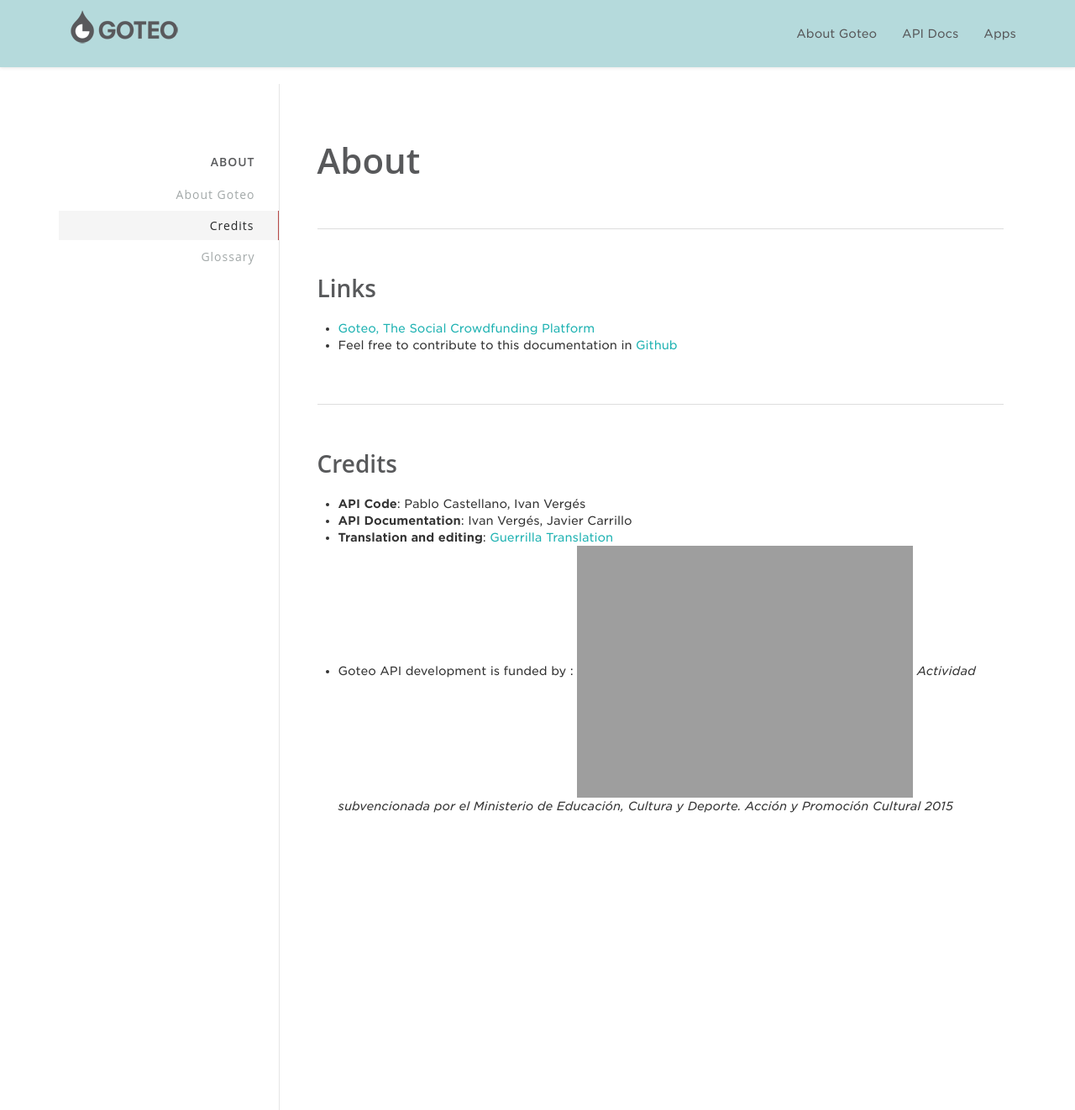
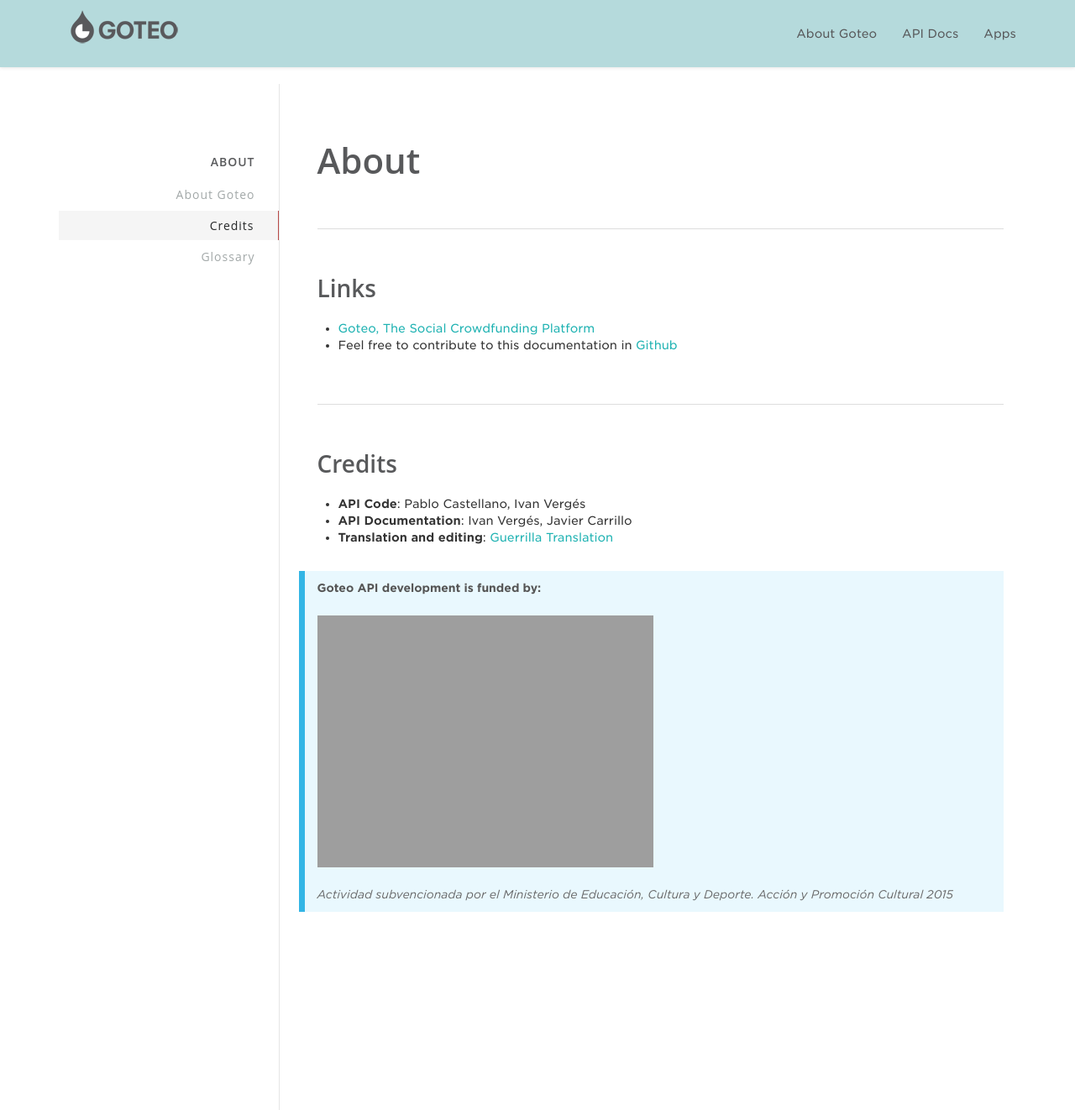
Before and after one commit to GoteoFoundation/goteo-api-doc, a Jekyll site: the page built from docs/about-goteo/credits.md, in a window 1280 px wide. Shown: the whole page at 84% size. Built offline with Jekyll 4.4.1, drawn with Linux system fonts in a browser that asks for light colours; Markdown is read by kramdown in place of the engine named in the settings.

Commit message:
br in funded by

```diff
--- a/docs/about-goteo/credits.md
+++ b/docs/about-goteo/credits.md
@@ -15,4 +15,10 @@
 - **API Code**: Pablo Castellano, Ivan Vergés
 - **API Documentation**: Ivan Vergés, Javier Carrillo
 - **Translation and editing**: [Guerrilla Translation](http://guerrillatranslation.org)
-- Goteo API development is funded by : ![Ministerio de Educación, Cultura y Deporte](https://developers.goteo.org/assets/images/logo-ecd.gif) *Actividad subvencionada por el Ministerio de Educación, Cultura y Deporte. Acción y Promoción Cultural 2015*
+
+
+> **Goteo API development is funded by:**
+>
+> ![Ministerio de Educación, Cultura y Deporte](https://developers.goteo.org/assets/images/logo-ecd.gif)
+>
+> *Actividad subvencionada por el Ministerio de Educación, Cultura y Deporte. Acción y Promoción Cultural 2015*
```
